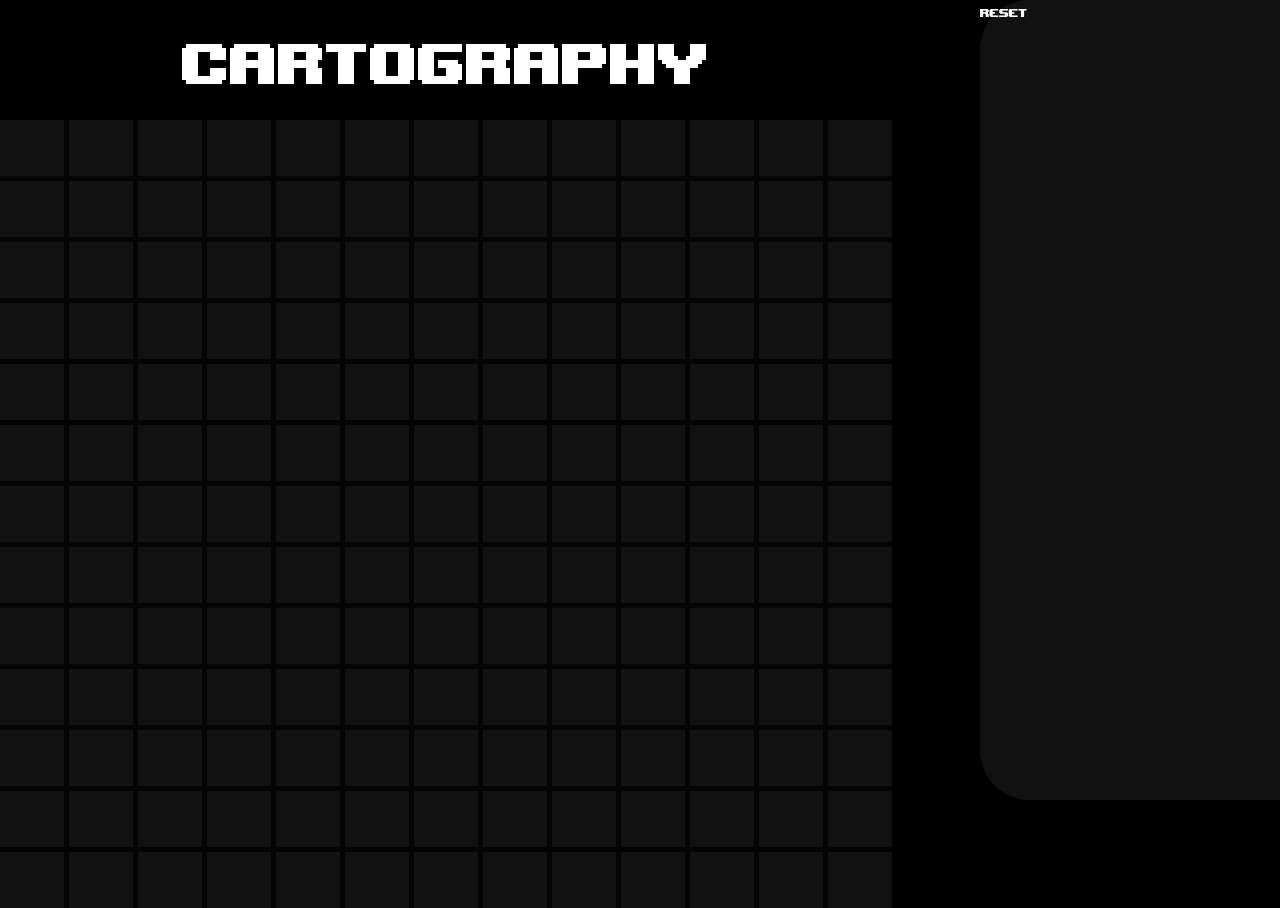
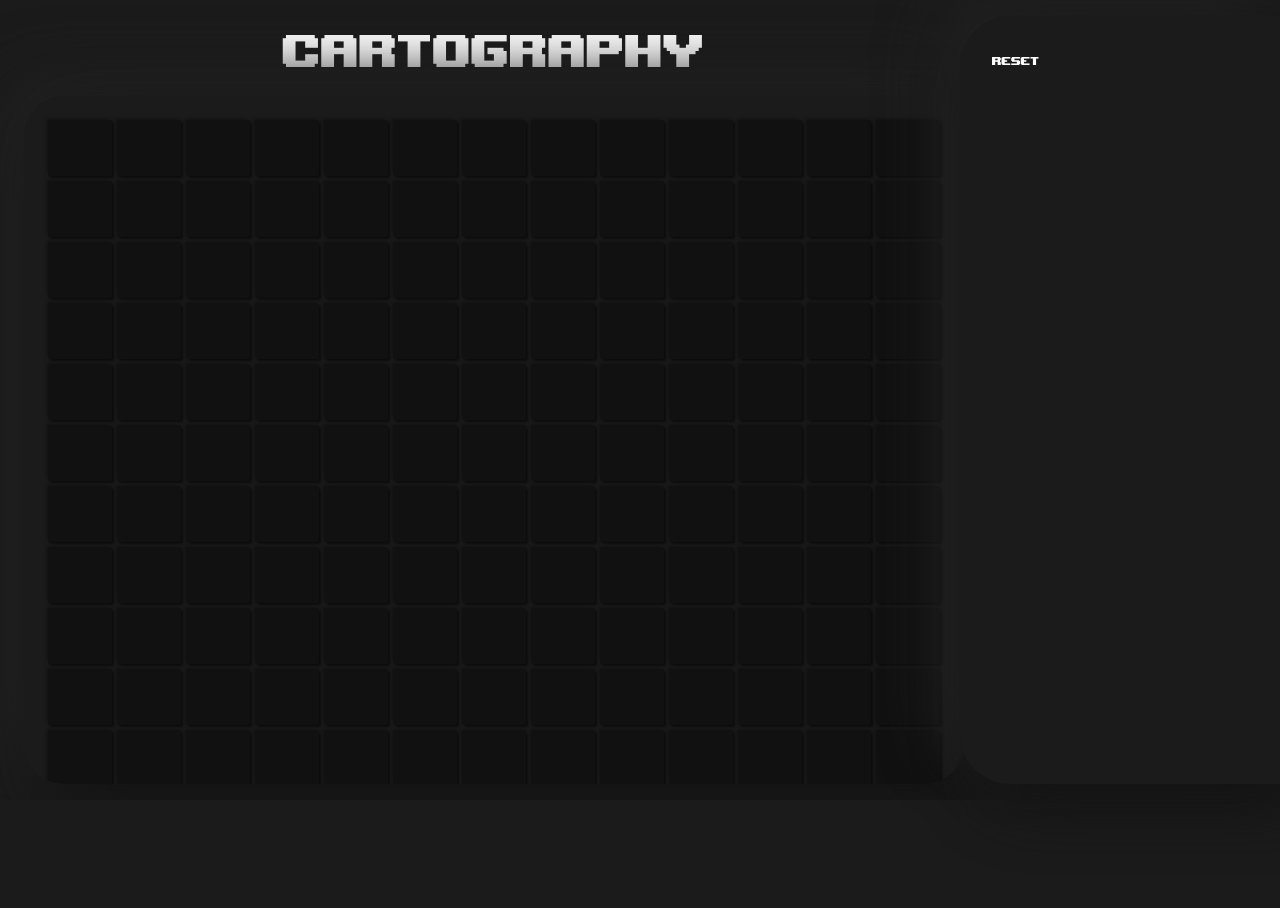
Before and after one commit to Atomsmiths/cure-of-the-lost, a Next.js app: page /cartography in a window 1280 px wide. After the commit the page ends 800 px from the top, so only its background shows below. Built offline with nearby package versions, Linux system fonts and the light colour scheme.

Commit message:
design WIP

```diff
--- a/package.json
+++ b/package.json
@@ -16,7 +16,6 @@
     "@types/node": "18.15.3",
     "@types/react": "18.0.28",
     "@types/react-dom": "18.0.11",
-    "classnames": "2.3.2",
     "eslint": "8.36.0",
     "eslint-config-next": "13.2.4",
     "next": "13.2.4",
@@ -25,6 +24,7 @@
     "typescript": "5.0.2"
   },
   "devDependencies": {
-    "@capacitor/cli": "^4.7.1"
+    "@capacitor/cli": "^4.7.1",
+    "sass": "^1.60.0"
   }
 }
--- a/src/pages/_app.tsx
+++ b/src/pages/_app.tsx
@@ -1,7 +1,8 @@
 import type { AppProps } from "next/app";
 
 import "@styles/reset.css";
-import "@styles/globals.css";
+import "@styles/globals.scss";
+import "@styles/design-system.scss";
 
 export default function App({ Component, pageProps }: AppProps) {
   return <Component {...pageProps} />;
--- a/src/pages/_document.tsx
+++ b/src/pages/_document.tsx
@@ -1,4 +1,4 @@
-import { Html, Head, Main, NextScript } from 'next/document'
+import { Html, Head, Main, NextScript } from "next/document";
 
 export default function Document() {
   return (
@@ -9,5 +9,5 @@ export default function Document() {
         <NextScript />
       </body>
     </Html>
-  )
+  );
 }
--- a/src/pages/cartography/index.classnames.ts
+++ /dev/null
@@ -1,7 +0,0 @@
-import s from "@styles/design-system.module.css";
-
-export const CARTOGRAPHY_TITLE_CLASSNAMES = s["cartography-title"];
-export const CARTOGRAPHY_MAIN_CLASSNAMES = s["cartography-main"];
-export const CARTOGRAPHY_RESET_BTN_CLASSNAMES = s["cartography-reset-btn"];
-export const CARTOGRAPHY_CONTAINER = s["cartography-container"];
-export const CARTOGRAPHY_MENU = s["cartography-menu"];
--- a/src/pages/cartography/index.tsx
+++ b/src/pages/cartography/index.tsx
@@ -1,29 +1,22 @@
-import { MAP_GRID, MAP_GRID_ITEM, MAP_EMPTY } from "@pages/index.classnames";
 import { useMatrix } from "../hooks/useMatrix";
-import {
-  CARTOGRAPHY_MAIN_CLASSNAMES,
-  CARTOGRAPHY_RESET_BTN_CLASSNAMES,
-  CARTOGRAPHY_TITLE_CLASSNAMES,
-  CARTOGRAPHY_CONTAINER,
-  CARTOGRAPHY_MENU,
-} from "./index.classnames";
 
 const Cartography = () => {
   const { matrix, updateMatrix, resetMatrix } = useMatrix();
 
   function getCellClassnames(cell: string | null) {
     if (cell === "clicked") {
-      return MAP_EMPTY;
+      return "empty";
     }
 
-    return MAP_GRID_ITEM;
+    return "grid-item";
   }
 
   return (
-    <main className={CARTOGRAPHY_MAIN_CLASSNAMES}>
-      <div className={CARTOGRAPHY_CONTAINER}>
-        <h1 className={CARTOGRAPHY_TITLE_CLASSNAMES}>Cartography</h1>
-        <div className={MAP_GRID}>
+    <main className={"cartography-main"}>
+      <div className={"cartography-container"}>
+        <h1 className={"cartography-title"}>Cartography</h1>
+        <div className="cartography-grid-container">
+          <div className={"grid"}>
             {matrix.map((row, rowIndex) => {
               return row.map((cell, colIndex) => {
                 return (
@@ -37,12 +30,9 @@ const Cartography = () => {
             })}
           </div>
         </div>
-      <div className={CARTOGRAPHY_MENU}>
-        {" "}
-        <button
-          onClick={resetMatrix}
-          className={CARTOGRAPHY_RESET_BTN_CLASSNAMES}
-        >
+      </div>
+      <div className={"cartography-menu"}>
+        <button onClick={resetMatrix} className="cartography-reset-btn">
           RESET
         </button>
       </div>
--- a/src/pages/index.classnames.ts
+++ /dev/null
@@ -1,11 +0,0 @@
-import s from "@styles/design-system.module.css";
-import classNames from "classnames";
-import classnames from "classnames";
-
-export const HOMEPAGE_TITLE_CLASSNAMES = classnames(s["homepage-title"]);
-export const HOMEPAGE_MENU_ITEM_CLASSNAMES = classnames(s["menu-item"]);
-export const HOMEPAGE_NAV_CLASSNAMES = classnames(s["nav"]);
-export const MAP_GRID = classNames(s["grid"]);
-export const MAP_GRID_ITEM = classNames(s["grid-item"]);
-export const MAP_SHOP = classNames(s["shop"]);
-export const MAP_EMPTY = classNames(s["empty"]);
--- a/src/styles/design-system.module.css
+++ b/src/styles/design-system.scss
@@ -1,3 +1,5 @@
+@import "variables.scss";
+
 .nav-container {
   display: flex;
   flex-direction: column;
@@ -26,8 +28,7 @@
 }
 
 .grid {
-  background-color: #050402;
-  /* margin: auto; */
+  background-color: #1b1b1b;
   display: grid;
   width: fit-content;
   grid-template-columns: repeat(13, 4rem);
@@ -35,10 +36,20 @@
   gap: 5px;
 }
 
+.cartography-grid-container {
+  overflow: scroll;
+  padding: 1.5rem;
+  border-radius: 40px;
+  background-color: #1b1b1b;
+  box-shadow: 20px 20px 60px #131313, -20px -20px 60px #232323;
+}
+
 .grid-item {
   width: 100%;
   height: 100%;
   background-color: #111111;
+  box-shadow: 2px 2px 3px #0c0c0c, -2px -2px 3px #161616;
+  border-radius: 2px;
 }
 
 .shop {
@@ -52,12 +63,12 @@
 }
 
 .cartography-title {
-  font-size: 5rem;
+  font-size: 4rem;
   text-align: center;
-  /* margin: 0 0 2rem 0; */
 }
 
 .cartography-main {
+  position: relative;
   display: flex;
   height: 100%;
 }
@@ -67,21 +78,45 @@
 }
 
 .cartography-container {
+  min-width: fit-content;
+  // width: 70%;
   height: 100%;
   display: flex;
   flex-direction: column;
   align-items: center;
-  justify-content: center;
-  position: relative;
+  justify-content: space-evenly;
+  padding: 0 1rem 1rem;
+  // flex-grow: 1;
+
+  @media screen and (min-width: $xl-breakpoint) {
+    padding: 0 1.5rem 1rem;
+    width: 70%;
+  }
+
+  @media screen and (min-width: $xxl-breakpoint) {
+    // width: max-content;
+  }
 }
 
 .cartography-menu {
-  height: 100vh;
+  height: 96%;
   position: fixed;
-  top: 0;
+  top: 2%;
   right: 0;
-  width: calc(100% - (13 * 4rem) - 2rem - 12 * 5px - 3.5rem);
-  background-color: #111111;
+  /* calc(100% - (nbCol * widthCol) - containerPadding - gridPadding - (nbCol-1 * gridGap)) */
+  // max-width: calc(100% - (13 * 4rem) - 3rem - 3.5rem - (12 * 5px));
+  width: auto;
+  // min-width: 30%;
+  background-color: #1b1b1b;
   border-top-left-radius: 50px;
   border-bottom-left-radius: 50px;
+  padding: 2rem;
+  box-shadow: 20px 20px 60px #131313, -20px -20px 60px #232323;
+
+  @media screen and (min-width: $xl-breakpoint) {
+    width: 25%;
+  }
+
+  @media screen and (min-width: $xxl-breakpoint) {
+  }
 }
--- a/src/styles/globals.css
+++ b/src/styles/globals.scss
@@ -8,14 +8,16 @@
   src: url("../../public/fonts/upheavtt.ttf") format("truetype");
 }
 
-html {
+:root {
+  background-color: #1b1b1b;
+  color: #fff;
+  font-family: "upheavtt";
   height: 100%;
 }
 
-:root {
-  background-color: #000;
-  color: #fff;
-  font-family: "upheavtt";
+body,
+#__next {
+  height: 100%;
 }
 
 a {
--- /dev/null
+++ b/src/styles/variables.scss
@@ -0,0 +1,5 @@
+$sm-breakpoint: 640px;
+$md-breakpoint: 768px;
+$lg-breakpoint: 1024px;
+$xl-breakpoint: 1280px;
+$xxl-breakpoint: 1536px;
```
Also changed, not shown: src/pages/index.tsx (+3 -11 lines), 1 other file (tests, documents, lock files or other folders). Lines whose indentation alone changed are shown as unchanged.
